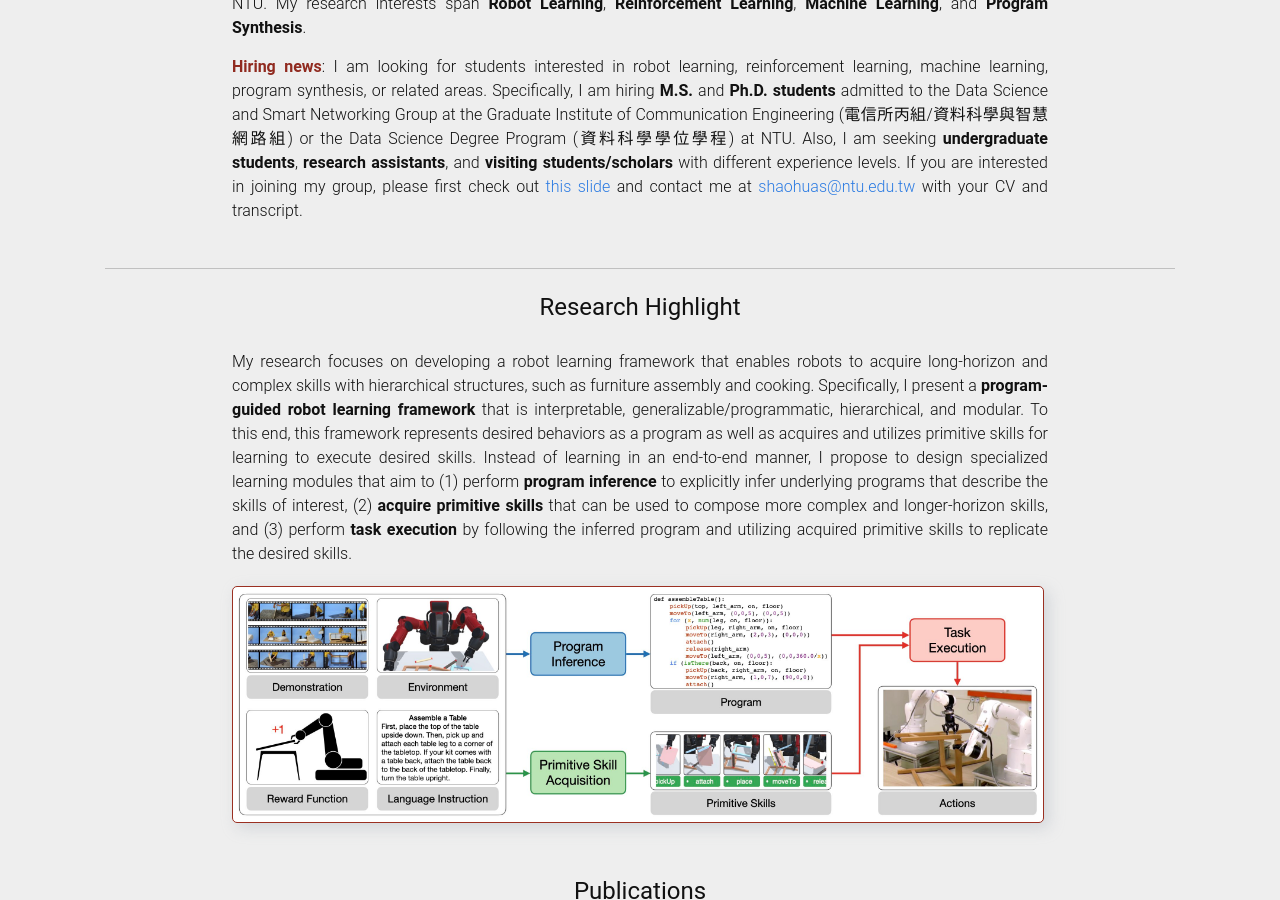
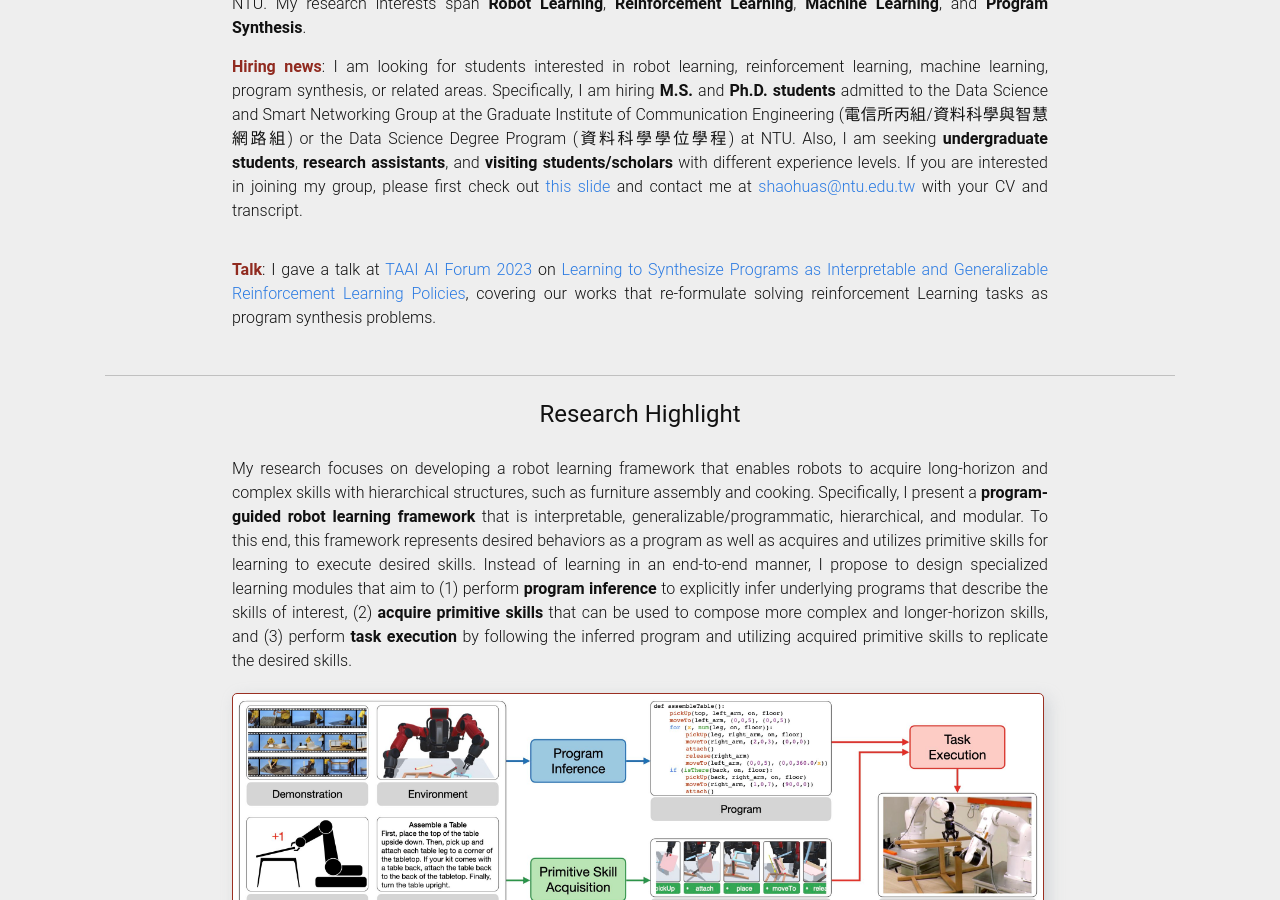
Before and after one commit to shaohua0116/shaohua0116.github.io, a Jekyll site: the page built from index.html, in a window 1280 px wide and 900 px high, scrolled down 445 px. Built offline with Jekyll 4.4.1, drawn with Linux system fonts in a browser that asks for light colours; some web fonts are replaced.

Commit message:
taai talk

```diff
--- a/_data/bio.yml
+++ b/_data/bio.yml
@@ -13,6 +13,8 @@ normal:
     me: "I am an <strong>Assistant Professor</strong> at <strong>National Taiwan University (NTU)</strong> with a joint appointment in <strong>the Department of Electrical Engineering</strong> and <strong>the Graduate Institute of Communication Engineering</strong>. Prior to joining NTU, I recently completed my Ph.D. in Computer Science at the University of Southern California, where I worked in the <a href='http://clvrai.com/' target='_blank'>Cognitive Learning for Vision and Robotics Lab (CLVR)</a>. Before that, I received my B.S. degree in Electrical Engineering from NTU. My research interests span <strong>Robot Learning</strong>, <strong>Reinforcement Learning</strong>, <strong>Machine Learning</strong>, and <strong>Program Synthesis</strong>."
     hiring: "<p><span style='color: #902a1f;'><strong>Hiring news</strong></span>: I am looking for students interested in robot learning, reinforcement learning, machine learning, program synthesis, or related areas. Specifically, I am hiring <strong>M.S.</strong> and <strong>Ph.D. students</strong> admitted to the Data Science and Smart Networking Group at the Graduate Institute of Communication Engineering (電信所丙組/資料科學與智慧網路組) or the Data Science Degree Program (資料科學學位學程) at NTU. Also, I am seeking <strong>undergraduate students</strong>, <strong>research assistants</strong>, and <strong>visiting students/scholars</strong> with different experience levels.
     If you are interested in joining my group, please first check out <a href='https://drive.google.com/file/d/1INWuY1oYVQvc0ycZi5kjvRuGfGudUU-6/view?usp=share_link' target='_blank'>this slide</a> and contact me at <a href = 'mailto: shaohuas@ntu.edu.tw'>shaohuas@ntu.edu.tw</a> with your CV and transcript.</p>"
+    taai_ai_forum: "<p><span style='color: #902a1f;'><strong>Talk</strong></span>: I gave a talk at <a href='https://aiforum2023.cs.nthu.edu.tw/'>TAAI AI Forum 2023</a> on <a href='/talk/TAAI_AI_Forum_2023.pdf'>Learning to Synthesize Programs as Interpretable and Generalizable Reinforcement Learning Policies</a>, covering our works that re-formulate solving reinforcement Learning tasks as program synthesis problems."
+
 
 visit_lab: "<p>If you are interested in joining my group, you are very welcome to visit my lab at MK-518 (學新館518) to talk to my graduate and undergraduate students to learn about their research topics, my advising style, etc. Note that weekday afternoon usually works best, especially Thursday and Friday afternoons.</p>"
 short:
```
Also changed, not shown: 1 other file.
